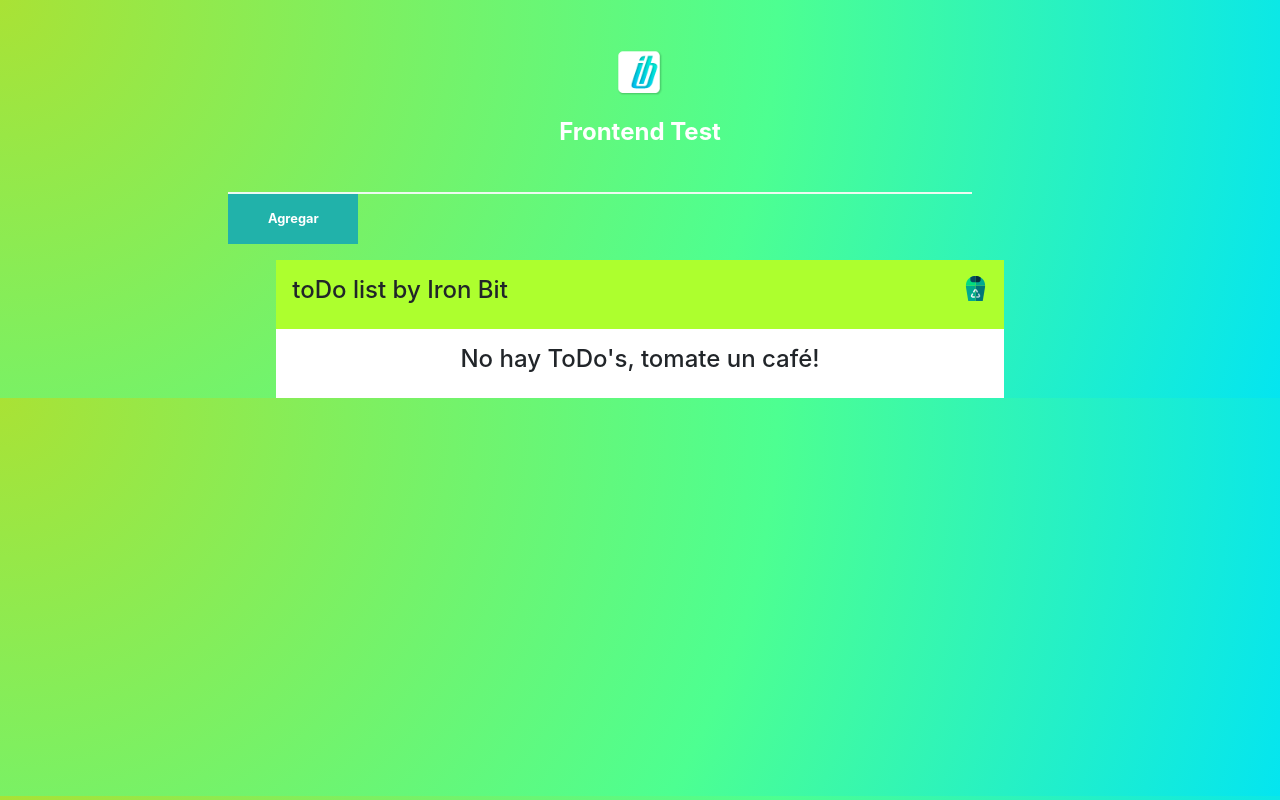
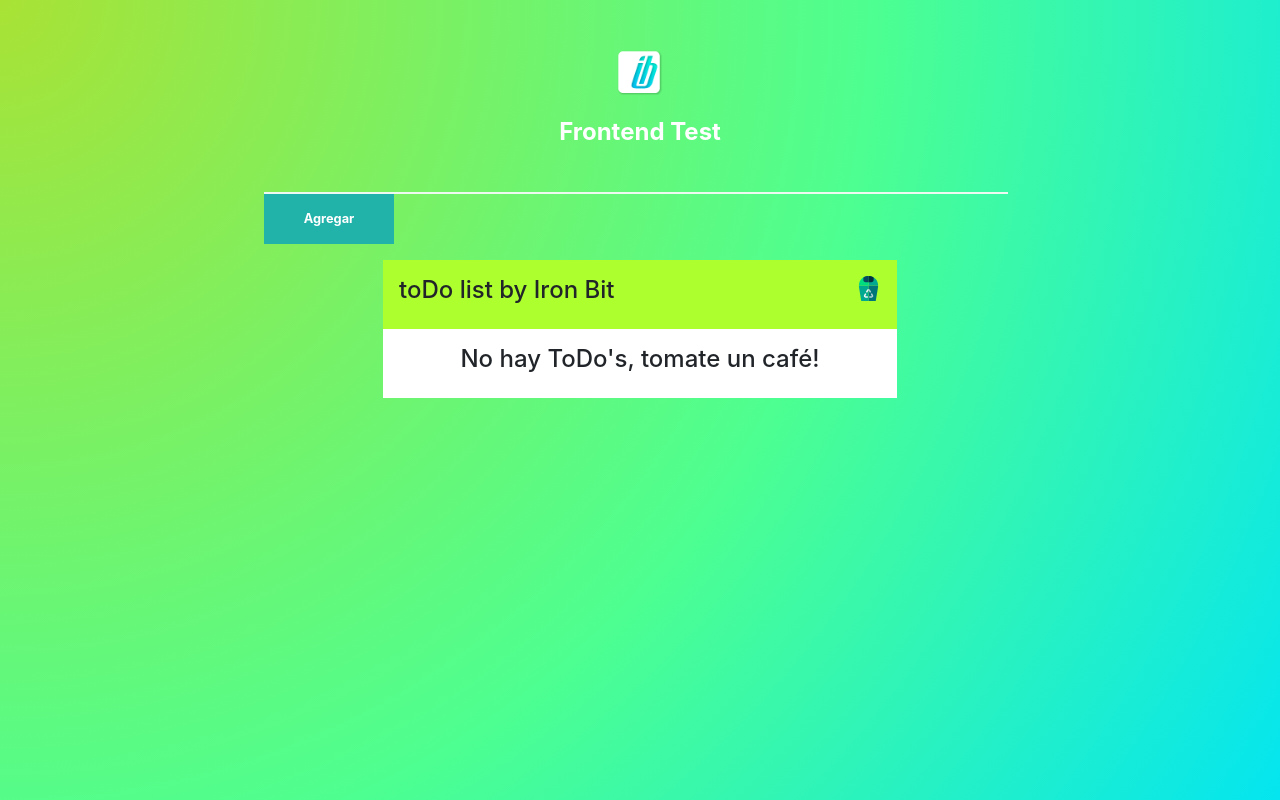
Before and after one commit to iyemay/TodoList, a React (Create React App) app: page / in a window 1280 px wide. Built offline with nearby package versions, Linux system fonts and the light colour scheme.

Commit message:
Added property to adjust the content in the center of the page

```diff
--- a/public/index.html
+++ b/public/index.html
@@ -1,5 +1,5 @@
 <!DOCTYPE html>
-<html lang="en">
+<html lang="en" class="h-100">
   <head>
     <meta charset="utf-8" />
     <link rel="icon" href="%PUBLIC_URL%/favicon.ico" />
@@ -26,9 +26,9 @@
     -->
     <title>Todo List Test</title>
   </head>
-  <body>
+  <body class="h-100">
     <noscript>You need to enable JavaScript to run this app.</noscript>
-    <div id="root"></div>
+    <div id="root" class="h-100"></div>
     <!--
       This HTML file is a template.
       If you open it directly in the browser, you will see an empty page.
--- a/src/App.js
+++ b/src/App.js
@@ -9,7 +9,7 @@ export default class App extends React.Component {
 
     render() {
         return(
-            <div className="d-flex flex-column">
+            <div className="d-flex flex-column mx-auto w-75">
                 <Header />
                 <AddTodo />
                 <TodoList />
```
